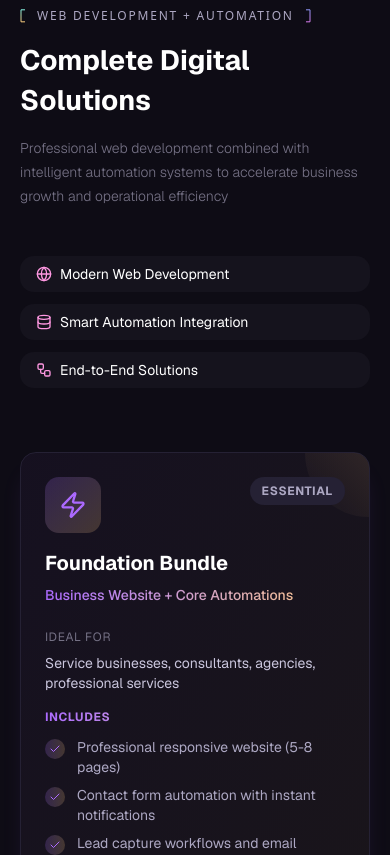
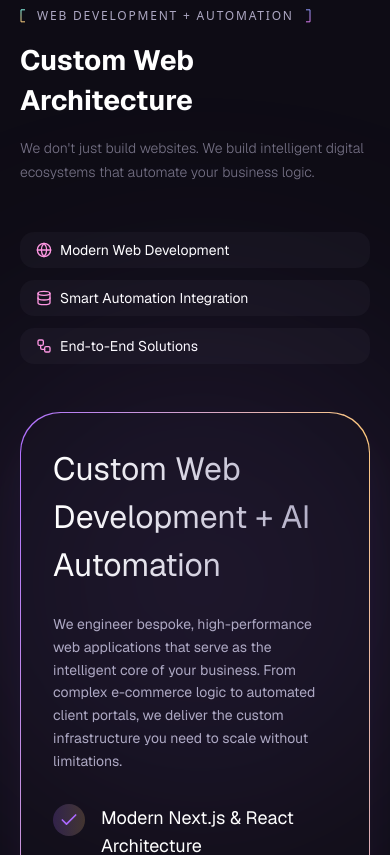
Before and after one commit to davidvojvodic/automation-site, a Next.js app: page /en in a window 390 px wide. Shown: the part 4380-5235 px from the top of the page. Built offline with nearby package versions, Linux system fonts and the light colour scheme.

Commit message:
Refactor Web Development section, localization, and cleanup

```diff
--- a/components/WebsiteBundles.tsx
+++ b/components/WebsiteBundles.tsx
@@ -4,9 +4,11 @@ import React from "react";
 import Section from "./Section";
 import Heading from "./Heading";
 import Button from "./Button";
-import { Zap, Globe, Workflow, ShoppingCart, Code, Database, Check } from "lucide-react";
+import Image from "next/image";
+import { Zap, Globe, Workflow, Database, Check } from "lucide-react";
 import { cn } from "@/lib/utils";
 import { useTranslations } from "next-intl";
+import { webDevAutomation } from "@/public/assets";
 
 interface BundleProps {
   className?: string;
@@ -14,91 +16,6 @@ interface BundleProps {
 
 const WebsiteBundles = ({ className }: BundleProps) => {
   const t = useTranslations("HomePage.websiteBundles");
-
-  const solutions = [
-    {
-      id: "foundation",
-      icon: Zap,
-      title: t("foundation.title"),
-      subtitle: t("foundation.subtitle"),
-      description: t("foundation.description"),
-      idealFor: t("foundation.idealFor"),
-      capabilities: [
-        t("foundation.capabilities.0"),
-        t("foundation.capabilities.1"),
-        t("foundation.capabilities.2"),
-        t("foundation.capabilities.3"),
-        t("foundation.capabilities.4"),
-      ],
-      badge: t("foundation.badge"),
-      popular: false,
-      timeline: "3-4 weeks",
-      pricing: "Custom quote based on requirements",
-      techStack: ["Next.js", "React", "Tailwind CSS", "n8n", "Vercel"],
-      deliverables: [
-        "Fully responsive website",
-        "Content management system",
-        "Automated workflows",
-        "Analytics dashboard",
-        "1 month support included"
-      ]
-    },
-    {
-      id: "growth",
-      icon: ShoppingCart,
-      title: t("growth.title"),
-      subtitle: t("growth.subtitle"),
-      description: t("growth.description"),
-      idealFor: t("growth.idealFor"),
-      capabilities: [
-        t("growth.capabilities.0"),
-        t("growth.capabilities.1"),
-        t("growth.capabilities.2"),
-        t("growth.capabilities.3"),
-        t("growth.capabilities.4"),
-      ],
-      badge: t("growth.badge"),
-      popular: true,
-      timeline: "5-7 weeks",
-      pricing: "Custom quote based on requirements",
-      techStack: ["Next.js", "Stripe", "n8n", "PostgreSQL", "Vercel"],
-      deliverables: [
-        "E-commerce platform",
-        "Payment processing setup",
-        "Inventory management system",
-        "Marketing automation workflows",
-        "3 months support included"
-      ]
-    },
-    {
-      id: "dominator",
-      icon: Code,
-      title: t("dominator.title"),
-      subtitle: t("dominator.subtitle"),
-      description: t("dominator.description"),
-      idealFor: t("dominator.idealFor"),
-      capabilities: [
-        t("dominator.capabilities.0"),
-        t("dominator.capabilities.1"),
-        t("dominator.capabilities.2"),
-        t("dominator.capabilities.3"),
-      ],
-      badge: t("dominator.badge"),
-      popular: false,
-      isPremium: true,
-      timeline: "8-12 weeks",
-      pricing: "Enterprise pricing - Contact for custom quote",
-      techStack: ["Custom tech stack based on requirements", "Cloud infrastructure", "Advanced integrations"],
-      deliverables: [
-        "Custom web application",
-        "Complete technical architecture",
-        "Multi-system integrations",
-        "Enterprise dashboards",
-        "6 months support included",
-        "Dedicated technical consultant"
-      ]
-    },
-  ];
 
   return (
     <Section crosses className={cn("", className)} id="bundles">
@@ -115,11 +32,11 @@ const WebsiteBundles = ({ className }: BundleProps) => {
         {/* Value Proposition Pills */}
         <div className="-mx-5 md:-mx-10 lg:-mx-[3.75rem]">
           <div
-            className="flex sm:justify-center mb-8 sm:mb-12 lg:mb-16 animate-bundle-benefits px-5 md:px-10 lg:px-[3.75rem]"
+            className="flex sm:justify-center mb-12 sm:mb-16 lg:mb-20 animate-bundle-benefits px-5 md:px-10 lg:px-[3.75rem]"
             style={{ animationDelay: "300ms" }}
           >
             <div className="relative w-full sm:max-w-4xl text-center">
-              <div className="flex flex-col sm:flex-row flex-wrap sm:justify-center gap-3 sm:gap-4 lg:gap-6 mb-8">
+              <div className="flex flex-col sm:flex-row flex-wrap sm:justify-center gap-3 sm:gap-4 lg:gap-6">
               {[
                 { icon: Globe, text: t("valueProps.modernWeb") },
                 { icon: Database, text: t("valueProps.smartAutomation") },
@@ -141,126 +58,65 @@ const WebsiteBundles = ({ className }: BundleProps) => {
         </div>
         </div>
 
-        {/* Solution Cards */}
-        <div className="flex flex-wrap justify-center gap-4 sm:gap-6 xl:gap-8 max-w-7xl mx-auto">
-          {solutions.map((solution, index) => (
-            <div
-              key={solution.id}
-              className={cn(
-                "relative p-6 sm:p-8 bg-n-8 border border-n-6 rounded-2xl sm:rounded-3xl overflow-hidden flex flex-col",
-                "w-full md:w-[calc(50%-0.75rem)] xl:w-[calc(33.333%-1.375rem)]",
-                "hover:-translate-y-1",
-                "transition-all duration-500 ease-out group",
-                "animate-bundle-card",
-                // Default shadows for depth
-                !solution.isPremium && "shadow-xl shadow-color-1/10 hover:shadow-2xl hover:shadow-color-1/20",
-                solution.isPremium && "shadow-xl shadow-color-2/10 hover:shadow-2xl hover:shadow-color-2/20",
-                // Popular card styling
-                solution.popular &&
-                  "border-color-1/50 bg-gradient-to-br from-color-1/5 to-color-2/5 hover:from-color-1/10 hover:to-color-2/10 hover:border-color-1/60",
-                // Premium card styling
-                solution.isPremium &&
-                  "border-color-2/50 bg-gradient-to-br from-color-1/5 to-color-2/5 hover:from-color-1/10 hover:to-color-2/10 hover:border-color-2/60",
-                // Foundation card hover
-                !solution.popular && !solution.isPremium &&
-                  "bg-gradient-to-br from-color-1/5 to-color-2/5 hover:from-color-1/10 hover:to-color-2/10 hover:border-color-1/40"
-              )}
-              style={{ animationDelay: `${700 + index * 150}ms` }}
-            >
-              <div className="relative z-10 flex flex-col h-full">
-                {/* Header with Icon, Badge, and Title */}
-                <div className="mb-6">
-                  <div className="flex items-start justify-between mb-4">
-                    <div className="flex items-center gap-4">
-                      <div
-                        className={cn(
-                          "w-14 sm:w-16 h-14 sm:h-16 rounded-xl flex items-center justify-center group-hover:rotate-3 transition-all duration-300",
-                          "bg-gradient-to-br from-color-1/20 to-color-2/20"
-                        )}
-                      >
-                        {React.createElement(solution.icon, {
-                          className: cn(
-                            "w-7 sm:w-8 h-7 sm:h-8 text-color-1"
-                          ),
-                        })}
-                      </div>
+        {/* Single Powerhouse Card */}
+        <div className="relative max-w-7xl mx-auto mt-4">
+             {/* Gradient Border Wrapper */}
+             <div className="relative p-[1px] bg-gradient-to-br from-color-1 via-color-2 to-color-1 rounded-[2.5rem] animate-bundle-card shadow-2xl shadow-color-1/10">
+                <div className="relative bg-n-8 rounded-[2.5rem] overflow-hidden">
+                    <div className="grid grid-cols-1 lg:grid-cols-2 gap-0 items-stretch">
+
+                        {/* Left Content */}
+                        <div className="p-8 sm:p-12 lg:p-16 flex flex-col justify-center relative z-20">
+                             <h3 className="h3 mb-6 bg-gradient-to-r from-n-1 to-n-3 bg-clip-text text-transparent">
+                                {t("singleCard.title")}
+                             </h3>
+                             <p className="body-1 text-n-3 mb-8 leading-relaxed">
+                                {t("singleCard.description")}
+                             </p>
+
+                             <ul className="space-y-5 mb-10">
+                                {[0, 1, 2, 3].map((index) => (
+                                    <li key={index} className="flex items-start gap-4 group">
+                                        <div className="flex-shrink-0 w-8 h-8 rounded-full bg-gradient-to-r from-color-1/20 to-color-2/20 flex items-center justify-center group-hover:scale-110 transition-transform duration-300">
+                                            <Check className="w-5 h-5 text-color-1" />
+                                        </div>
+                                        <span className="text-lg text-n-1 group-hover:text-color-1 transition-colors duration-300">
+                                            {t(`singleCard.features.${index}`)}
+                                        </span>
+                                    </li>
+                                ))}
+                             </ul>
+
+                             <div className="mt-auto pt-4">
+                                <Button href="#contact" className="w-full sm:w-auto px-12">
+                                    {t("singleCard.cta")}
+                                </Button>
+                             </div>
+                        </div>
+
+                        {/* Right Image */}
+                        <div className="relative h-[400px] lg:h-auto overflow-hidden">
+                            {/* Desktop Overlay Gradient for smooth text overlay protection */}
+                            <div className="absolute inset-0 bg-gradient-to-r from-n-8 via-n-8/50 to-transparent z-10 hidden lg:block translate-x-[-1px]"></div>
+
+                            {/* Mobile Overlay Gradient */}
+                            <div className="absolute inset-0 bg-gradient-to-t from-n-8 via-transparent to-transparent z-10 lg:hidden"></div>
+
+                            <Image
+                                src={webDevAutomation}
+                                alt="Web Development and Automation"
+                                fill
+                                className="object-cover object-center lg:object-left scale-105 hover:scale-100 transition-transform duration-[20s] ease-out"
+                                priority
+                            />
+                        </div>
                     </div>
-
-                    {/* Badge */}
-                    <div
-                      className={cn(
-                        "px-3 py-1.5 rounded-full text-xs font-bold uppercase tracking-wider",
-                        solution.popular && "bg-gradient-to-r from-color-1 to-color-2 text-n-8",
-                        solution.isPremium && "bg-gradient-to-r from-color-1 to-color-2 text-n-8",
-                        !solution.popular &&
-                          !solution.isPremium &&
-                          "bg-n-6 text-n-3"
-                      )}
-                    >
-                      {solution.badge}
-                    </div>
-                  </div>
-
-                  <div>
-                    <h3 className="text-xl sm:text-2xl font-bold text-n-1 mb-2">
-                      {solution.title}
-                    </h3>
-                    <p className="text-sm sm:text-base bg-gradient-to-r from-color-1 to-color-2 bg-clip-text text-transparent font-medium">
-                      {solution.subtitle}
-                    </p>
-                  </div>
                 </div>
 
-                {/* Target Audience */}
-                <div className="mb-4">
-                  <div className="text-xs text-n-4 uppercase tracking-wider mb-2">
-                    {t("labels.idealFor")}
-                  </div>
-                  <p className="text-sm text-n-2">
-                    {solution.idealFor}
-                  </p>
-                </div>
-
-                {/* All Features */}
-                <div className="flex-1 mb-6">
-                  <div className="mb-3">
-                    <h4 className="text-xs font-bold bg-gradient-to-r from-color-1 to-color-2 bg-clip-text text-transparent uppercase tracking-wider">
-                      {t("labels.includes")}
-                    </h4>
-                  </div>
-                  <div className="grid grid-cols-1 gap-2">
-                    {solution.capabilities.map(
-                      (capability: string, capIndex: number) => (
-                        <div
-                          key={capIndex}
-                          className="flex items-start gap-3 text-sm text-n-3"
-                        >
-                          <div className="flex-shrink-0 w-5 h-5 rounded-full bg-gradient-to-r from-color-1/20 to-color-2/20 flex items-center justify-center mt-0.5">
-                            <Check className="w-3 h-3 text-color-1" />
-                          </div>
-                          <span>{capability}</span>
-                        </div>
-                      )
-                    )}
-                  </div>
-                </div>
-
-                {/* CTA Button */}
-                <div className="mt-auto">
-                  <Button
-                    className="w-full"
-                    href="#contact"
-                  >
-                    {t("labels.getStarted")}
-                  </Button>
-                </div>
-              </div>
-
-              {/* Background Decoration */}
-              <div className="absolute top-0 right-0 w-32 h-32 bg-gradient-to-bl from-color-1/15 via-color-2/10 to-transparent rounded-full -translate-y-16 translate-x-16 group-hover:scale-150 group-hover:from-color-1/25 group-hover:via-color-2/20 transition-all duration-500"></div>
-              <div className="absolute bottom-0 left-0 w-24 h-24 bg-gradient-to-tr from-color-2/10 to-transparent rounded-full translate-y-12 -translate-x-12 opacity-0 group-hover:opacity-100 group-hover:scale-125 transition-all duration-500"></div>
-            </div>
-          ))}
+                {/* Ambient Glows */}
+                <div className="absolute -top-20 -right-20 w-[500px] h-[500px] bg-color-1/20 rounded-full blur-[120px] pointer-events-none opacity-50 mix-blend-screen"></div>
+                <div className="absolute -bottom-20 -left-20 w-[500px] h-[500px] bg-color-2/20 rounded-full blur-[120px] pointer-events-none opacity-50 mix-blend-screen"></div>
+             </div>
         </div>
 
       </div>
--- a/messages/en.json
+++ b/messages/en.json
@@ -9,7 +9,7 @@
     },
     "navigation": {
       "services": "Services",
-      "packages": "Packages",
+      "packages": "Web Development",
       "howItWorks": "How It Works",
       "contact": "Contact",
       "getStarted": "Get Started",
@@ -85,7 +85,7 @@
     "benefitsBanner": {
       "save20Hours": "Save 20+ Hours Weekly",
       "scaleWithoutHiring": "Scale Without Hiring",
-      "accuracy": "99.9% Accuracy",
+      "accuracy": "Consistent Execution",
       "operation24x7": "24/7 Operation"
     },
     "contact": {
@@ -195,63 +195,23 @@
     },
     "websiteBundles": {
       "tag": "Web Development + Automation",
-      "title": "Complete Digital Solutions",
-      "subtitle": "Professional web development combined with intelligent automation systems to accelerate business growth and operational efficiency",
+      "title": "Custom Web Architecture",
+      "subtitle": "We don't just build websites. We build intelligent digital ecosystems that automate your business logic.",
       "valueProps": {
         "modernWeb": "Modern Web Development",
         "smartAutomation": "Smart Automation Integration",
         "endToEnd": "End-to-End Solutions"
       },
-      "labels": {
-        "idealFor": "Ideal For",
-        "includedFeatures": "Included Features",
-        "includes": "Includes",
-        "getStarted": "Get Started"
-      },
-      "foundation": {
-        "title": "Foundation Bundle",
-        "subtitle": "Business Website + Core Automations",
-        "description": "Professional web presence with essential automation workflows to streamline customer interactions and lead management for service-based businesses.",
-        "idealFor": "Service businesses, consultants, agencies, professional services",
-        "badge": "Essential",
-        "capabilities": {
-          "0": "Professional responsive website (5-8 pages)",
-          "1": "Contact form automation with instant notifications",
-          "2": "Lead capture workflows and email sequences",
-          "3": "Google Analytics and tracking setup",
-          "4": "Basic CRM integration for lead management"
-        }
-      },
-      "growth": {
-        "title": "Growth Bundle",
-        "subtitle": "E-commerce + Marketing Automation",
-        "description": "Complete online store with intelligent automation systems for inventory, orders, and customer lifecycle management to maximize sales and retention.",
-        "idealFor": "Product businesses, online retailers, physical stores going digital",
-        "badge": "Popular",
-        "capabilities": {
-          "0": "Full e-commerce store with payment processing",
-          "1": "Automated inventory management and low-stock alerts",
-          "2": "Order processing workflows and fulfillment automation",
-          "3": "Customer email campaigns and abandoned cart recovery",
-          "4": "Product recommendation and upselling automation"
-        }
-      },
-      "dominator": {
-        "title": "Dominator Bundle",
-        "subtitle": "Custom Web App + Advanced Automation",
-        "description": "Enterprise-grade web application development with custom automation architecture. Every project is uniquely scoped based on your technical requirements and business objectives through detailed consultation.",
-        "idealFor": "SaaS startups, tech companies, businesses with complex operations",
-        "badge": "Premium",
-        "capabilities": {
-          "0": "Custom web application development tailored to your requirements",
-          "1": "Scalable user authentication, roles, and permission systems",
-          "2": "Multi-system workflow orchestration and API integrations",
-          "3": "Enterprise-grade analytics dashboards with real-time data"
-        }
-      },
-      "bottomCta": {
-        "description": "Ready to transform your business with professional web development and intelligent automation? Let's discuss your project requirements and technical objectives.",
-        "button": "Start Your Project"
+      "singleCard": {
+        "title": "Custom Web Development + AI Automation",
+        "description": "We engineer bespoke, high-performance web applications that serve as the intelligent core of your business. From complex e-commerce logic to automated client portals, we deliver the custom infrastructure you need to scale without limitations.",
+        "features": [
+          "Modern Next.js & React Architecture",
+          "Deep AI & Workflow Integration",
+          "Scalable Cloud Infrastructure",
+          "Custom Business Logic Implementation"
+        ],
+        "cta": "Start Your Project"
       }
     },
     "aiServices": {
@@ -342,7 +302,7 @@
       },
       "customerSupport": {
         "title": "Support AI",
-        "subtitle": "24/7 AI support in 31+ languages",
+        "subtitle": "24/7 Multilingual AI Support",
         "description": "Intelligent multi-channel support automation handling inquiries via voice, chat, email, and SMS.",
         "outcome": "24/7 intelligent customer support",
         "outcomeShort": "Instant responses, happy customers",
@@ -355,7 +315,7 @@
         "capabilities": {
           "0": "Categorize customer conversations and preferences",
           "1": "Handle multi-channel inquiries (voice, chat, email, SMS)",
-          "2": "Natural conversation processing with 31+ languages",
+          "2": "Natural conversation processing with multilingual support",
           "3": "Intelligent escalation and live call transfer",
           "4": "Appointment scheduling and calendar automation",
           "5": "Real-time CRM updates",
--- a/messages/sl.json
+++ b/messages/sl.json
@@ -9,7 +9,7 @@
     },
     "navigation": {
       "services": "Storitve",
-      "packages": "Paketi",
+      "packages": "Spletni Razvoj",
       "howItWorks": "Kako deluje",
       "contact": "Kontakt",
       "getStarted": "Začnite",
@@ -85,7 +85,7 @@
     "benefitsBanner": {
       "save20Hours": "Prihranite 20+ Ur Tedensko",
       "scaleWithoutHiring": "Rastite brez dodatnega zaposlovanja",
-      "accuracy": "99,9% Natančnost",
+      "accuracy": "Dosledna Izvedba",
       "operation24x7": "24/7 Delovanje"
     },
     "contact": {
@@ -195,59 +195,23 @@
     },
     "websiteBundles": {
       "tag": "Spletni Razvoj + Avtomatizacija",
-      "title": "Celovite Digitalne Rešitve",
-      "subtitle": "Profesionalni spletni razvoj v kombinaciji s pametnimi avtomatizacijami za hitrejšo rast in boljšo učinkovitost poslovanja",
+      "title": "Spletna Arhitektura po Meri",
+      "subtitle": "Ne gradimo le spletnih strani. Gradimo inteligentne digitalne ekosisteme, ki avtomatizirajo vašo poslovno logiko.",
       "valueProps": {
         "modernWeb": "Moderni Spletni Razvoj",
         "smartAutomation": "Pametne Avtomatizacije",
         "endToEnd": "Celovite Rešitve"
       },
-      "labels": {
-        "idealFor": "Idealno Za",
-        "includedFeatures": "Vključene Funkcije",
-        "includes": "Vključuje",
-        "getStarted": "Začnite"
-      },
-      "foundation": {
-        "title": "Temeljni Paket",
-        "subtitle": "Poslovna Spletna Stran + Osnovna Avtomatizacija",
-        "description": "Profesionalna spletna prisotnost z osnovnimi avtomatizacijami za lažje delo s strankami in pridobivanje novih strank v storitvenih podjetjih.",
-        "idealFor": "Storitvena podjetja, svetovalci, agencije, profesionalne storitve",
-        "badge": "Osnovno",
-        "capabilities": {
-          "0": "Profesionalna odzivna spletna stran (5-8 strani)",
-          "1": "Avtomatizacija kontaktnih obrazcev z takojšnjimi obvestili",
-          "2": "Sistem za zbiranje potencialnih strank in e-poštna zaporedja",
-          "3": "Nastavitev Google Analytics in spremljanja",
-          "4": "Osnovna CRM integracija za upravljanje potencialnih strank"
-        }
-      },
-      "growth": {
-        "title": "Rastni Paket",
-        "subtitle": "E-trgovina + Trženjska Avtomatizacija",
-        "description": "Popolna spletna trgovina s pametnimi avtomatizacijami za zaloge, naročila in upravljanje strank za boljšo prodajo in zadržanje kupcev.",
-        "idealFor": "Produktna podjetja, spletni trgovci, fizične trgovine v digitalizaciji",
-        "badge": "Premium",
-        "capabilities": {
-          "0": "Spletna trgovina s plačilnim sistemom",
-          "1": "Avtomatizirano upravljanje zalog in opozorila o nizkih zalogah",
-          "2": "Avtomatsko izpolnjevanje naročil",
-          "3": "E-poštne kampanje za stranke in obnovitev zapuščenih košaric",
-          "4": "Priporočila izdelkov in avtomatsko povečanje prodaje"
-        }
-      },
-      "dominator": {
-        "title": "Dominator Paket",
-        "subtitle": "Prilagojena Spletna Aplikacija + Napredna Avtomatizacija",
-        "description": "Napredni razvoj spletnih aplikacij s prilagojenimi avtomatizacijami. Vsak projekt je narejen po meri glede na vaše potrebe in poslovne cilje z podrobnim svetovanjem.",
-        "idealFor": "SaaS startup-i, tehnološka podjetja, podjetja s kompleksnimi operacijami",
-        "badge": "Premium",
-        "capabilities": {
-          "0": "Prilagojeni razvoj spletnih aplikacij po vaših zahtevah",
-          "1": "Skalabilni sistemi preverjanja pristnosti uporabnikov, vlog in dovoljenj",
-          "2": "Orkestracija delovnih tokov več sistemov in API integracije",
-          "3": "Analitične plošče poslovne ravni s podatki v realnem času"
-        }
+      "singleCard": {
+        "title": "Spletni Razvoj po Meri + AI Avtomatizacija",
+        "description": "Načrtujemo visoko zmogljive spletne aplikacije po meri, ki služijo kot inteligentno jedro vašega posla. Od kompleksne e-trgovine do avtomatiziranih portalov za stranke – zagotavljamo infrastrukturo po meri, ki jo potrebujete za rast brez omejitev.",
+        "features": [
+          "Moderna Next.js & React Arhitektura",
+          "Globoka Integracija AI & Delovnih Tokov",
+          "Skalabilna Infrastruktura v Oblaku",
+          "Implementacija Poslovne Logike po Meri"
+        ],
+        "cta": "Začnite Svoj Projekt"
       },
       "bottomCta": {
         "description": "Pripravljeni izboljšati svoje podjetje s profesionalno spletno stranjo in pametnimi avtomatizacijami? Pogovorimo se o vaših potrebah in ciljih.",
@@ -342,8 +306,8 @@
       },
       "customerSupport": {
         "title": "Podpora Strankam",
-        "subtitle": "24/7 AI podpora v 31+ jezikih",
-        "description": "AI odgovarja strankam 24/7 v 31+ jezikih. Enostavna vprašanja reši sam, zahtevna preda vam.",
+        "subtitle": "24/7 Večjezična AI Podpora",
+        "description": "AI odgovarja strankam 24/7 v katerem koli jeziku. Enostavna vprašanja reši sam, zahtevna preda vam.",
         "outcome": "24/7 inteligentna podpora strankam",
         "outcomeShort": "Takojšnji odgovori, zadovoljne stranke",
         "badge": "Podpora",
@@ -355,7 +319,7 @@
         "capabilities": {
           "0": "Kategorizacija pogovorov, preferenc in zgodovine interakcij s strankami",
           "1": "Obdelava povpraševanj prek več kanalov (glas, klepet, e-pošta, SMS)",
-          "2": "Obdelava naravnega pogovora s podporo 31+ jezikov",
+          "2": "Obdelava naravnega pogovora z večjezično podporo",
           "3": "Pametna eskalacija in prenos klicev na osebje ko je potrebno",
           "4": "Avtomatska rezervacija terminov in upravljanje koledarja",
           "5": "Sprotne posodobitve CRM na podlagi pogovorov s strankami",
--- a/public/assets/index.ts
+++ b/public/assets/index.ts
@@ -98,8 +98,11 @@ import businessIcon from "./bundles/business-icon.svg";
 import serviceIcon from "./bundles/service-icon.svg";
 import portfolioIcon from "./bundles/portfolio-icon.svg";
 
+import webDevAutomation from "./bundles/web-dev-automation.png";
+
 export {
   flowko,
+  webDevAutomation,
   check,
   check2,
   loading1,
```
Also changed, not shown: package.json (+21 -4 lines), public/assets/bundles/web-dev-automation.png (added), 1 other file (tests, documents, lock files or other folders).
